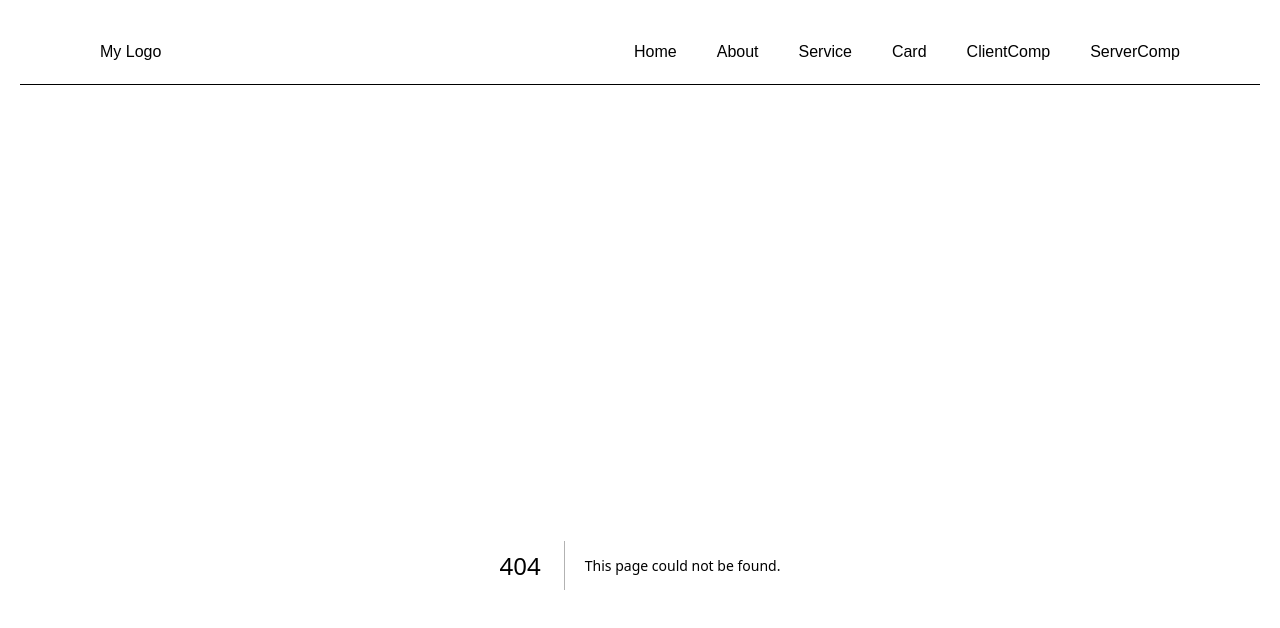
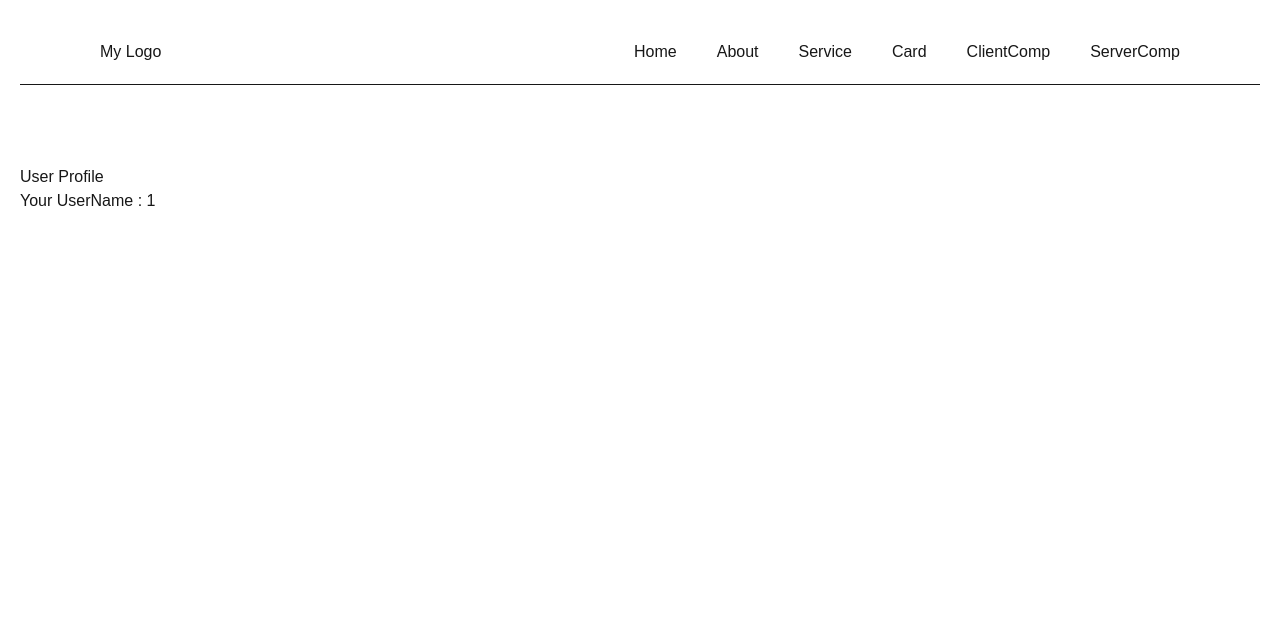
Before and after one commit to itsnajeeb/Next-JS, a Next.js app: page /users/1 in a window 1280 px wide. Before the commit this address had no page. Shown: the top 628 px of the page. Built offline with nearby package versions, Linux system fonts and the light colour scheme.

Commit message:
Dynamic route segments and nest dynamic route

```diff
--- /dev/null
+++ b/app/(user)/users/[username]/page.jsx
@@ -0,0 +1,15 @@
+import React from 'react'
+
+const SingpleProfile = async(props) => {
+  let user = await props.params
+
+  return (
+    <div>
+      <h1>User Profile</h1>
+      <p>Your UserName : {user.username}</p>
+
+    </div>
+  )
+}
+
+export default SingpleProfile
--- /dev/null
+++ b/app/(user)/users/[username]/post/[postId]/page.jsx
@@ -0,0 +1,14 @@
+
+import React from 'react'
+
+const singleProfilePost = async (props) => {
+    let user = await props.params
+
+    return (
+        <div>
+            <p>Username : {user.username}</p>
+            <p>Id : {user.postId}</p>
+        </div>
+    )
+}
+export default singleProfilePost
```
Also changed, not shown: app/(user)/about/page.jsx (renamed from app/user/about/page.jsx), app/(user)/about/style.module.css (renamed from app/user/about/style.module.css), app/(user)/clientComp/page.jsx (renamed from app/user/clientComp/page.jsx), app/(user)/serverComp/page.jsx (renamed from app/user/serverComp/page.jsx), app/(user)/service/page.js (renamed from app/user/service/page.js), app/(user)/service/service.module.css (renamed from app/user/service/service.module.css).
